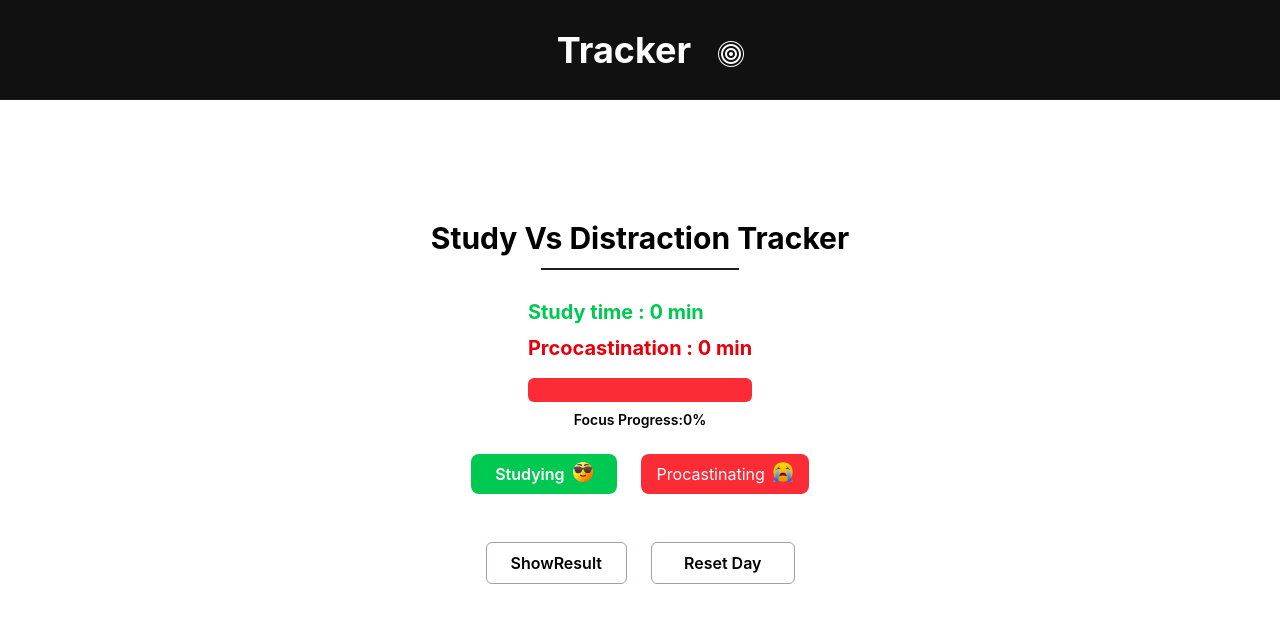
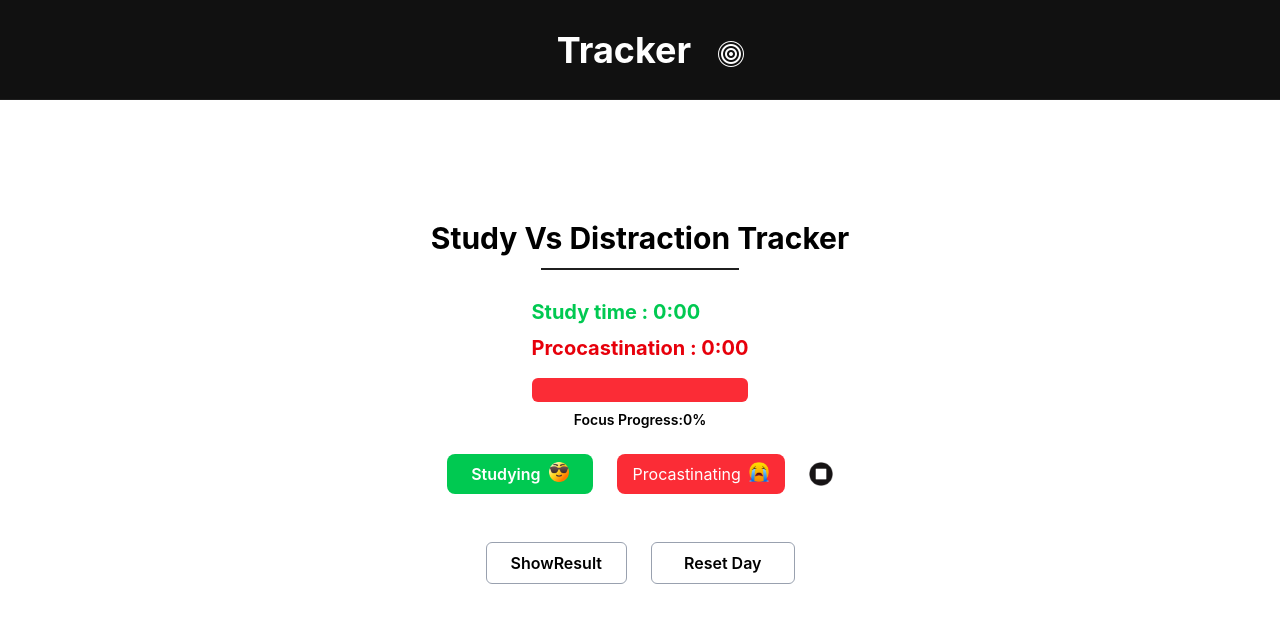
Before and after one commit to anuradhasharma1/tracker, a React (Vite) app: page / in a window 1280 px wide. Shown: the top 622 px of the page. Built offline with nearby package versions, Linux system fonts and the light colour scheme.

Commit message:
added a  custom useTimer hook and fixed timer

```diff
--- a/src/components/Tracker.jsx
+++ b/src/components/Tracker.jsx
@@ -1,17 +1,23 @@
 import React from 'react'
 import { useState } from 'react'
 import ProgressBar from './ProgressBar'
+import useTimer from '../hooks/useTimer'
 
 const Tracker = () => {
     const [Study, setStudy] = useState(0)
     const [Lazy, setLazy] = useState(0)
+    const [mode, setMode] = useState(null)
+    const [paused, setpaused] = useState(false)
 
-    const handleStudy = () => {
-        setStudy(Study + 10);
+    useTimer(mode, paused, setStudy, setLazy);
+
+    const formatTime = (time) => {
+        const minutes = Math.floor(time / 60);
+        const seconds = time % 60;
+
+        return `${minutes}:${seconds.toString().padStart(2, "0")}`;
     };
-    const handleLazy = () => {
-        setLazy(Lazy + 10)
-    };
+
 
     const showResult = () => {
         if (Study > Lazy) {
@@ -35,25 +41,27 @@ const Tracker = () => {
                 <div className=' my-4 '>
                     <ul className=' flex flex-col gap-2'>
 
-                        <li className=' font-bold text-xl text-green-500'> Study time : {Study} min </li>
-                        <li className=' font-bold text-red-600 text-xl'>Prcocastination : {Lazy} min</li>
+                        <li className=' font-bold text-xl text-green-500'> Study time : {formatTime(Study)}  </li>
+                        <li className=' font-bold text-red-600 text-xl'>Prcocastination : {formatTime(Lazy)} </li>
                     </ul>
-                    <ProgressBar Study={Study} Lazy={Lazy}/>
+                    <ProgressBar Study={Study} Lazy={Lazy} />
                 </div>
-                <div className=' flex gap-6'>
-                    <button onClick={handleStudy} className="bg-green-500 hover:bg-green-600 text-white font-semibold  px-6 py-2 rounded-lg cursor-pointer flex gap-2">
+                <div className=' flex gap-6 justify-around '>
+                    <button onClick={() => { setMode("Study"); setpaused(false); }} className="bg-green-500 hover:bg-green-600 text-white font-semibold  px-6 py-2 rounded-lg cursor-pointer flex gap-2">
                         Studying
-                        <img width={20} src="/cool.png" alt="" />
+                        <img width={20} src="/cool.png" alt="h" />
                     </button>
-                    <button onClick={handleLazy} className="bg-red-500 hover:bg-red-600 text-white px-4 py-2 rounded-lg cursor-pointer flex gap-2">
+                    <button onClick={() => { setMode("Lazy"); setpaused(false); }} className="bg-red-500 hover:bg-red-600 text-white px-4 py-2 rounded-lg cursor-pointer flex gap-2">
                         Procastinating
-                        <img width={20} src="/emoji.png" alt="" />
+                        <img width={20} src="/emoji.png" alt="s" />
                     </button>
+                    <button onClick={() => setpaused(!paused)}><img className='w-6 cursor-pointer' src={paused ? "/play.png" : "/stop.png"} /></button>
                 </div>
 
                 <div className=' flex gap-6'>
                     <button onClick={showResult} className=' border border-gray-400 my-10 px-6 py-2 rounded-md cursor-pointer font-semibold'>ShowResult</button>
                     <button className='border border-gray-400 my-10 px-8 py-2 rounded-md cursor-pointer font-semibold'>Reset Day</button>
+
                 </div>
             </div>
         </>
--- /dev/null
+++ b/src/hooks/useTimer.js
@@ -0,0 +1,22 @@
+
+import { useEffect } from 'react'
+
+const useTimer = (mode, paused, setStudy, setLazy) => {
+
+    useEffect(() => {
+        if (!mode || paused) return;
+        const interval = setInterval(() => {
+
+            if (mode === "Study") {
+                setStudy(prev => prev + 1);
+            }
+            else if (mode === "Lazy") {
+                setLazy(prev => prev + 1);
+            }
+
+        }, 1000);
+        return () => clearInterval(interval);
+    }, [mode, paused, setLazy, setStudy]);
+
+}
+export default useTimer
```
Also changed, not shown: public/play.png (added), public/stop.png (added).
